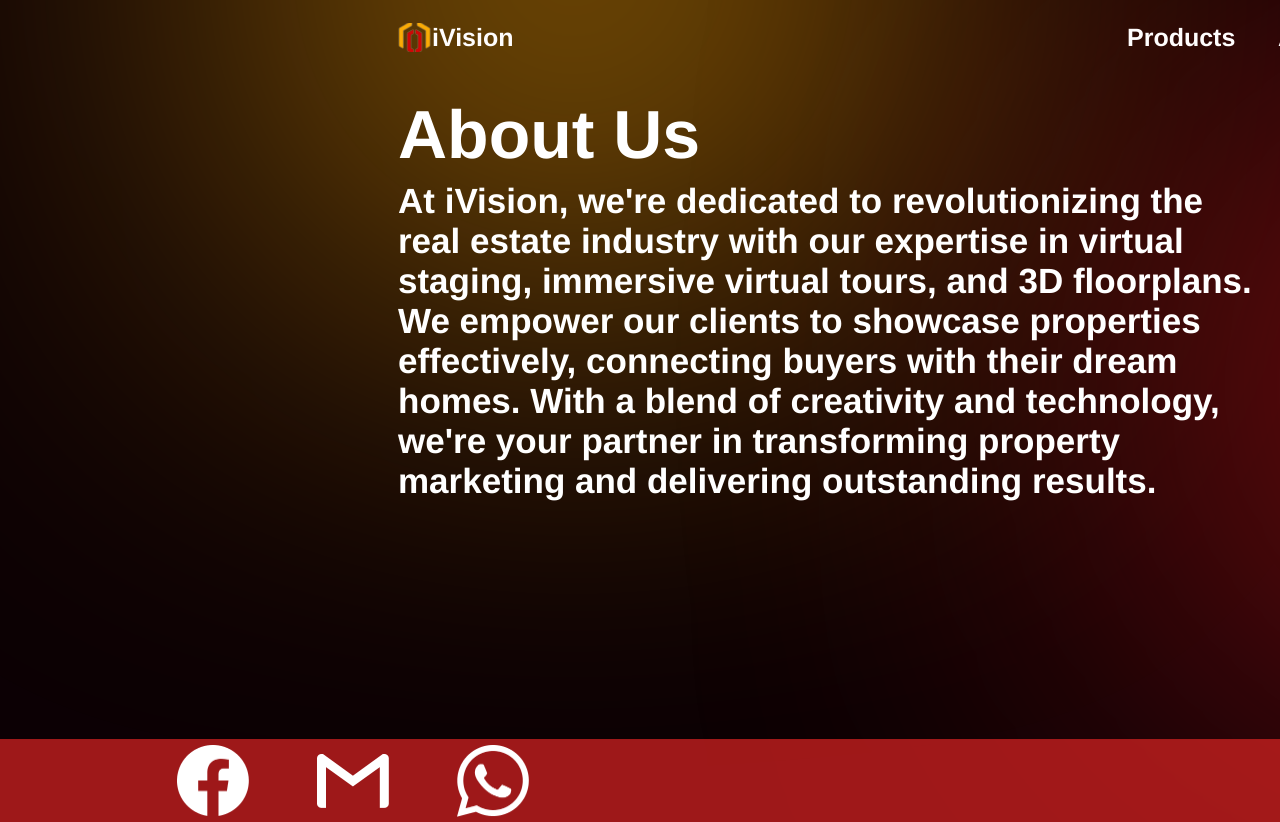
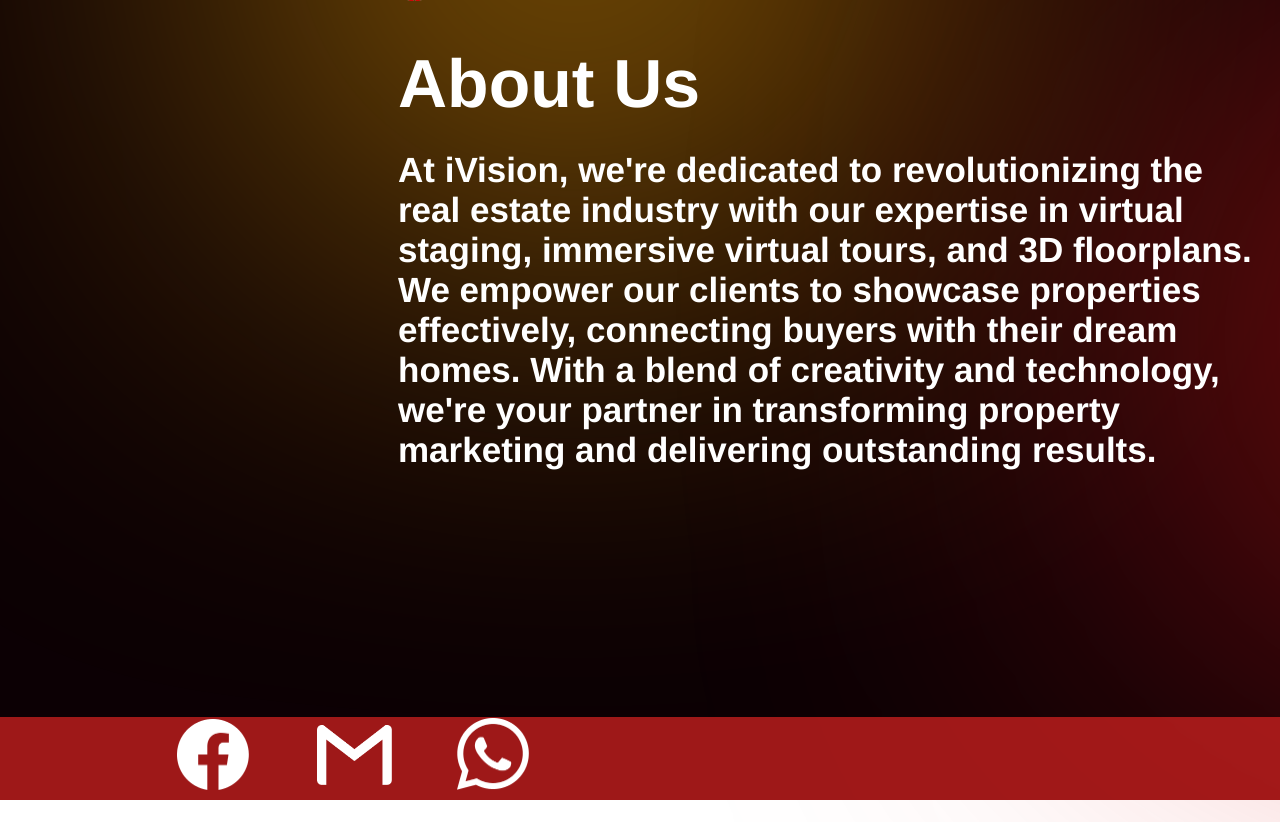
Before and after one commit to RevokeHelix/iVision, a React (Vite) app: page /about in a window 1280 px wide. After the commit the page ends 800 px from the top, so only its background shows below. Built offline with nearby package versions, Linux system fonts and the light colour scheme.

Commit message:
plus buttons

```diff
--- a/src/screens/About/About.tsx
+++ b/src/screens/About/About.tsx
@@ -22,11 +22,11 @@ export const About = (): JSX.Element => {
                 alt="Element"
                 src="/img/377552544-122100322256037422-5305598451218448045-n-2.png"
               />
-              <div className="text-wrapper-2">iVision</div>
+              <a className="text-wrapper-2" href="/home">iVision</a>
             </div>
-            <div className="text-wrapper-3">Products</div>
-            <div className="text-wrapper-4">About</div>
-            <div className="text-wrapper-5">Contact Us</div>
+            <a className="text-wrapper-3" href="/Products">Products</a>
+            <a className="text-wrapper-4" href = "/about">About</a>
+            <a className="text-wrapper-5" href = "/contactus">Contact Us</a>
           </div>
           <div className="group" />
           <img className="icon-whatsapp" alt="Icon whatsapp" src="/img/icon-whatsapp.png" />
--- a/src/screens/About/style.css
+++ b/src/screens/About/style.css
@@ -4,19 +4,22 @@
   flex-direction: row;
   justify-content: center;
   width: 100%;
+  overflow: hidden;
+  overflow: hidden;
 }
 
 .about .overlap-group-wrapper {
   background-color: #0c0004;
-  height: 822px;
+  height: 100vh;
+  width: 1920px;
   overflow: hidden;
-  width: 1920px;
 }
 
 .about .overlap-group {
   height: 1140px;
-  position: relative;
-  top: -289px;
+  position: fixed;
+  bottom: 0px;
+
 }
 
 .about .ellipse {
@@ -52,6 +55,7 @@
   line-height: var(--h1-line-height);
   position: absolute;
   top: 384px;
+  width: 1000px
 }
 
 .about .at-ivision-we-re {
@@ -64,8 +68,9 @@
   letter-spacing: var(--paragraph-text-letter-spacing);
   line-height: var(--paragraph-text-line-height);
   position: absolute;
-  top: 470px;
+  top: 490px;
   width: 866px;
+
 }
 
 .about .menu-bar {
@@ -73,7 +78,7 @@
   left: 398px;
   position: absolute;
   top: 312px;
-  width: 1131px;
+  width: 100%;
 }
 
 .about .logo {
@@ -141,12 +146,13 @@
   font-size: var(--menu-bar-font-size);
   font-style: var(--menu-bar-font-style);
   font-weight: var(--menu-bar-font-weight);
-  left: 1000px;
+  left: 960px;
   letter-spacing: var(--menu-bar-letter-spacing);
   line-height: var(--menu-bar-line-height);
   position: absolute;
   text-align: center;
   top: 0;
+  width: 200px;
 }
 
 .about .group {
@@ -155,7 +161,7 @@
   left: 0;
   opacity: 0.8;
   position: absolute;
-  top: 1028px;
+  bottom: 0px;
   width: 1920px;
 }
 
@@ -163,7 +169,7 @@
   height: 72px;
   left: 457px;
   position: absolute;
-  top: 1034px;
+  bottom: 10px;
   width: 72px;
 }
 
@@ -171,14 +177,14 @@
   height: 71px;
   left: 177px;
   position: absolute;
-  top: 1034px;
+  bottom: 10px;
   width: 72px;
 }
 
 .about .icon-gmail {
-  height: 54px;
+  height: 60px;
   left: 317px;
   position: absolute;
-  top: 1043px;
-  width: 72px;
+  bottom: 15px;
+  width: 75px;
 }
--- a/src/screens/ContactUs/ContactUs.tsx
+++ b/src/screens/ContactUs/ContactUs.tsx
@@ -17,11 +17,11 @@ export const ContactUs = (): JSX.Element => {
                     alt="Element"
                     src="/img/377552544-122100322256037422-5305598451218448045-n-2.png"
                   />
-                  <div className="text-wrapper-2">iVision</div>
+                  <a className="text-wrapper-2" href="/home">iVision</a>
                 </div>
-                <div className="text-wrapper-3">Products</div>
-                <div className="text-wrapper-4">About</div>
-                <div className="text-wrapper-5">Contact Us</div>
+                <a className="text-wrapper-3" href="/Products">Products</a>
+                <a className="text-wrapper-4" href="/about">About</a>
+                <a className="text-wrapper-5" href="/contactus">Contact Us</a>
               </div>
             </div>
             <div className="ellipse-2" />
--- a/src/screens/ContactUs/style.css
+++ b/src/screens/ContactUs/style.css
@@ -4,6 +4,7 @@
   flex-direction: row;
   justify-content: center;
   width: 100%;
+  overflow-x: hidden;
 }
 
 .contact-us .div {
@@ -67,7 +68,7 @@
   left: 94px;
   position: absolute;
   top: 306px;
-  width: 1131px;
+  width: 100%;
 }
 
 .contact-us .logo {
--- a/src/screens/HomePage/HomePage.tsx
+++ b/src/screens/HomePage/HomePage.tsx
@@ -18,9 +18,9 @@ export const HomePage = (): JSX.Element => {
                 />
                 <div className="text-wrapper">iVision</div>
               </div>
-              <div className="text-wrapper-2">Products</div>
-              <div className="text-wrapper-3">About</div>
-              <div className="text-wrapper-4">Contact Us</div>
+              <a className="text-wrapper-2" href = "Products">Products</a>
+              <a className="text-wrapper-3" href = "/about">About</a>
+              <a className="text-wrapper-4" href = "/contact">Contact Us</a>
             </div>
             <div className="who-are-we">
               <p className="p">
--- a/src/screens/HomePage/style.css
+++ b/src/screens/HomePage/style.css
@@ -24,10 +24,10 @@
 
 .home-page .ellipse {
   height: 896px;
-  left: 1084px;
+  left: 954px;
   position: absolute;
   top: 268px;
-  width: 543px;
+  width: 1043px;
 }
 
 .home-page .group {
--- a/src/screens/Products/Products.tsx
+++ b/src/screens/Products/Products.tsx
@@ -15,11 +15,11 @@ export const Products = (): JSX.Element => {
                   alt="Element"
                   src="/img/377552544-122100322256037422-5305598451218448045-n-2.png"
                 />
-                <div className="text-wrapper">iVision</div>
+                <a className="text-wrapper" href="/home">iVision</a>
               </div>
-              <div className="text-wrapper-2">Products</div>
-              <div className="text-wrapper-3">About</div>
-              <div className="text-wrapper-4">Contact Us</div>
+              <a className="text-wrapper-2" href="/Products">Products</a>
+              <a className="text-wrapper-3" href="/about">About</a>
+              <a className="text-wrapper-4" href="/contactus">Contact Us</a>
             </div>
             <div className="who-are-we">
               <div className="text-wrapper-5">Virtual Staging</div>
--- a/src/screens/Products/style.css
+++ b/src/screens/Products/style.css
@@ -4,6 +4,7 @@
   flex-direction: row;
   justify-content: center;
   width: 100%;
+  overflow-x: hidden;
 }
 
 .products .div {
@@ -45,7 +46,7 @@
   left: 95px;
   position: absolute;
   top: 0;
-  width: 1131px;
+  width: 100%;
 }
 
 .products .logo {
@@ -119,6 +120,7 @@
   position: absolute;
   text-align: center;
   top: 0;
+
 }
 
 .products .who-are-we {
@@ -135,7 +137,7 @@
   font-size: var(--h2-font-size);
   font-style: var(--h2-font-style);
   font-weight: var(--h2-font-weight);
-  left: 0;
+  left: -18;
   letter-spacing: var(--h2-letter-spacing);
   line-height: var(--h2-line-height);
   position: absolute;
@@ -180,7 +182,7 @@
   font-size: var(--h2-font-size);
   font-style: var(--h2-font-style);
   font-weight: var(--h2-font-weight);
-  left: 0;
+  left: -27;
   letter-spacing: var(--h2-letter-spacing);
   line-height: var(--h2-line-height);
   position: absolute;
@@ -217,7 +219,7 @@
   font-size: var(--h2-font-size);
   font-style: var(--h2-font-style);
   font-weight: var(--h2-font-weight);
-  left: 0;
+  left: -12;
   letter-spacing: var(--h2-letter-spacing);
   line-height: var(--h2-line-height);
   position: absolute;
@@ -245,7 +247,7 @@
   left: 0;
   position: absolute;
   top: 1076px;
-  width: 639px;
+  width: 100%;
 }
 
 .products .certainly-here-s-a-2 {
@@ -483,3 +485,22 @@
   top: 12px;
   width: 72px;
 }
+
+::-webkit-scrollbar {
+  width: 10px;
+}
+
+/* Track */
+::-webkit-scrollbar-track {
+  background: #f1f1f1;
+}
+
+/* Handle */
+::-webkit-scrollbar-thumb {
+  background: #888;
+}
+
+/* Handle on hover */
+::-webkit-scrollbar-thumb:hover {
+  background: #555;
+}
```
Also changed, not shown: static/img/ellipse-1.svg.
